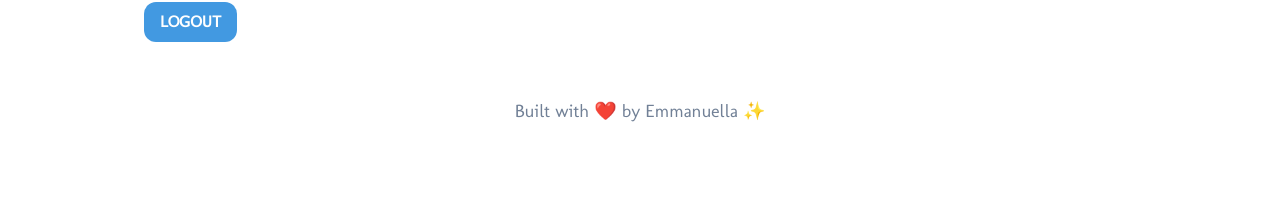
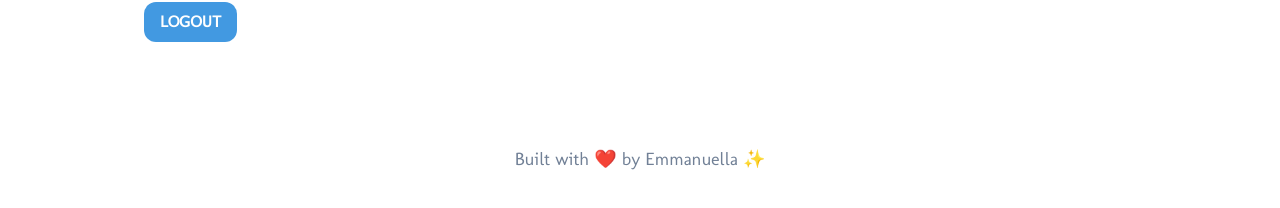
Before and after one commit to Emmanuella-codes/breakfast-idea-app, a Next.js app: page /user/1 in a window 1280 px wide. Shown: the part 502-710 px from the top of the page. Built offline with nearby package versions, Linux system fonts and the light colour scheme; no server answers.

Commit message:
fix footer position

```diff
--- a/src/Layout/UserProfileLayout.tsx
+++ b/src/Layout/UserProfileLayout.tsx
@@ -8,7 +8,7 @@ const UserProfileLayout = () => {
     <Box>
       <Navbar />
       <UserProfileCmp />
-      <Box pos="relative" bottom={0} m="auto">
+      <Box pos="relative" top={12} m="auto">
         <Footer />
       </Box>
     </Box>
```
